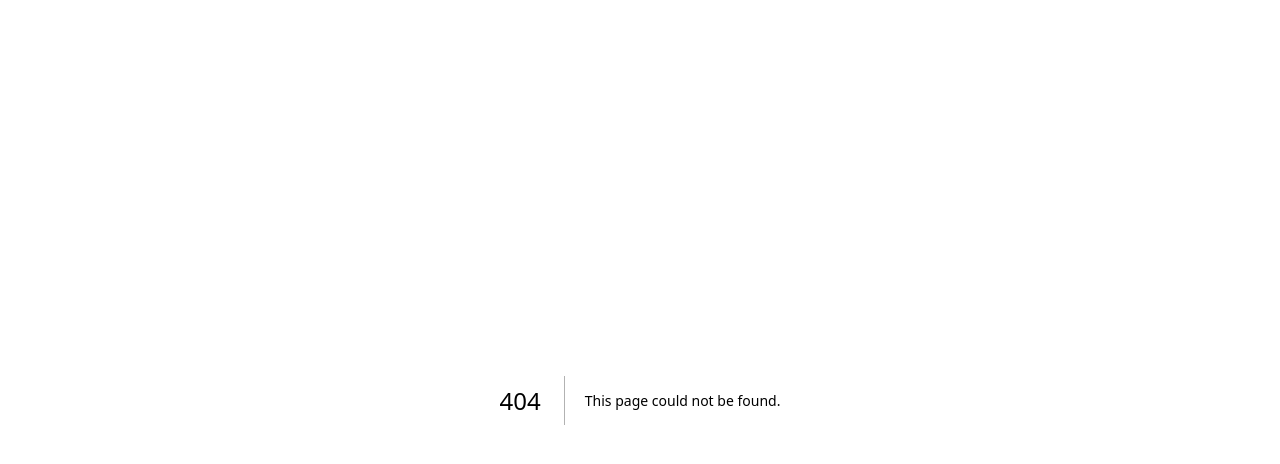
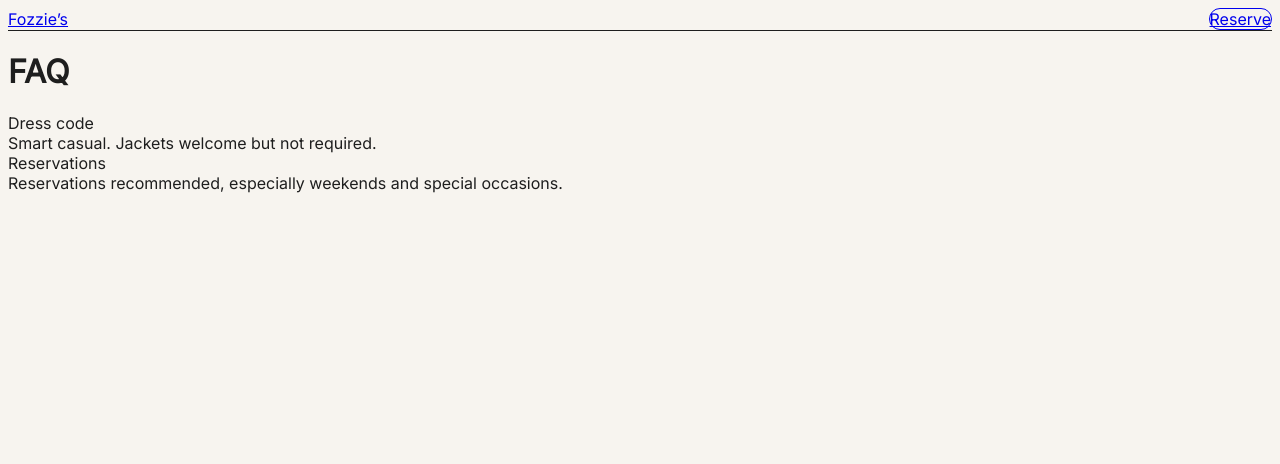
Before and after one commit to walkperro/fozzies, a Next.js app: page /faq in a window 1280 px wide. Before the commit this address had no page. Shown: the top 464 px of the page. Built offline with nearby package versions, Linux system fonts and the light colour scheme.

Commit message:
Add luxury header + core pages scaffold

```diff
--- /dev/null
+++ b/src/app/about/page.tsx
@@ -0,0 +1,10 @@
+export default function AboutPage() {
+  return (
+    <main className="mx-auto max-w-6xl px-4 py-12 sm:px-6">
+      <h1 className="font-serif text-4xl text-charcoal">About</h1>
+      <p className="mt-3 max-w-2xl text-softgray">
+        Chef-owned. Craft-driven. Built for memorable evenings.
+      </p>
+    </main>
+  );
+}
--- /dev/null
+++ b/src/app/contact/page.tsx
@@ -0,0 +1,10 @@
+export default function ContactPage() {
+  return (
+    <main className="mx-auto max-w-6xl px-4 py-12 sm:px-6">
+      <h1 className="font-serif text-4xl text-charcoal">Contact</h1>
+      <p className="mt-3 max-w-2xl text-softgray">
+        For private dining inquiries, media, or general questions.
+      </p>
+    </main>
+  );
+}
--- /dev/null
+++ b/src/app/events/page.tsx
@@ -0,0 +1,10 @@
+export default function EventsPage() {
+  return (
+    <main className="mx-auto max-w-6xl px-4 py-12 sm:px-6">
+      <h1 className="font-serif text-4xl text-charcoal">Private Dining</h1>
+      <p className="mt-3 max-w-2xl text-softgray">
+        Rehearsal dinners, celebrations, and unforgettable evenings.
+      </p>
+    </main>
+  );
+}
--- /dev/null
+++ b/src/app/faq/page.tsx
@@ -0,0 +1,17 @@
+export default function FAQPage() {
+  return (
+    <main className="mx-auto max-w-6xl px-4 py-12 sm:px-6">
+      <h1 className="font-serif text-4xl text-charcoal">FAQ</h1>
+      <div className="mt-8 space-y-6">
+        <div>
+          <div className="font-medium text-charcoal">Dress code</div>
+          <div className="mt-1 text-softgray">Smart casual. Jackets welcome but not required.</div>
+        </div>
+        <div>
+          <div className="font-medium text-charcoal">Reservations</div>
+          <div className="mt-1 text-softgray">Reservations recommended, especially weekends and special occasions.</div>
+        </div>
+      </div>
+    </main>
+  );
+}
--- a/src/app/layout.tsx
+++ b/src/app/layout.tsx
@@ -1,4 +1,5 @@
 import "@fontsource/playfair-display/600.css";
+import Header from "@/components/Header";
 import "@fontsource/inter/400.css";
 import type { Metadata } from "next";
 import { Geist, Geist_Mono } from "next/font/google";
@@ -29,6 +30,7 @@ export default function RootLayout({
       <body
         className={`${geistSans.variable} ${geistMono.variable} antialiased`}
       >
+        <Header />
         {children}
       </body>
     </html>
--- /dev/null
+++ b/src/app/menu/page.tsx
@@ -0,0 +1,17 @@
+export default function MenuPage() {
+  return (
+    <main className="mx-auto max-w-6xl px-4 py-12 sm:px-6">
+      <h1 className="font-serif text-4xl text-charcoal">Menu</h1>
+      <p className="mt-3 max-w-2xl text-softgray">
+        Dinner menu — updated seasonally.
+      </p>
+
+      <section className="mt-10 rounded-2xl border border-charcoal/10 bg-white/40 p-6">
+        <div className="text-sm text-softgray">Coming next:</div>
+        <div className="mt-2 text-charcoal">
+          A beautifully formatted menu with sections, gluten-free markers, and print-friendly layout.
+        </div>
+      </section>
+    </main>
+  );
+}
--- /dev/null
+++ b/src/components/Header.tsx
@@ -0,0 +1,39 @@
+import Link from "next/link";
+
+export default function Header() {
+  return (
+    <header className="sticky top-0 z-50 border-b border-charcoal/10 bg-ivory/85 backdrop-blur">
+      <div className="mx-auto flex max-w-6xl items-center justify-between px-4 py-4 sm:px-6">
+        {/* Brand */}
+        <Link href="/" className="group flex items-baseline gap-3">
+          <span className="font-serif text-2xl tracking-tight text-charcoal">
+            Fozzie’s
+          </span>
+          <span className="hidden text-xs tracking-[0.18em] text-softgray sm:inline">
+            ROOTED IN CRAFT. ELEVATED BY FLAVOR.
+          </span>
+        </Link>
+
+        {/* Nav */}
+        <nav className="hidden items-center gap-7 text-sm text-charcoal/80 md:flex">
+          <Link className="hover:text-charcoal" href="/menu">Menu</Link>
+          <Link className="hover:text-charcoal" href="/about">About</Link>
+          <Link className="hover:text-charcoal" href="/faq">FAQ</Link>
+          <Link className="hover:text-charcoal" href="/events">Private Dining</Link>
+          <Link className="hover:text-charcoal" href="/contact">Contact</Link>
+        </nav>
+
+        {/* CTA */}
+        <div className="flex items-center gap-2">
+          <a
+            href="#reserve"
+            className="inline-flex items-center justify-center rounded-full border border-gold px-4 py-2 text-sm font-medium text-charcoal transition hover:bg-gold/15"
+            aria-label="Reserve a table"
+          >
+            Reserve
+          </a>
+        </div>
+      </div>
+    </header>
+  );
+}
```
